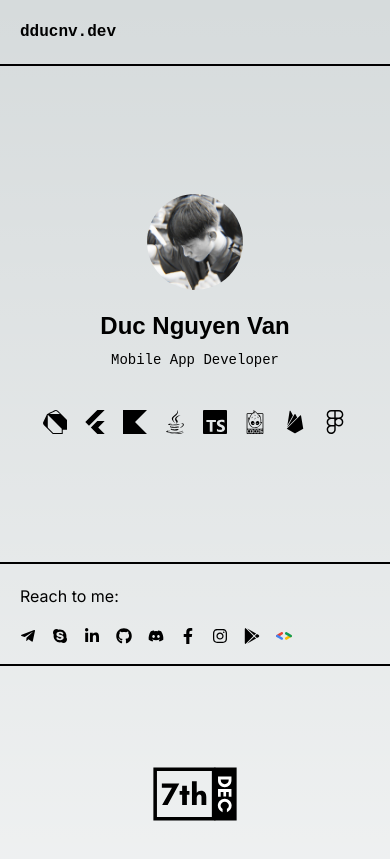
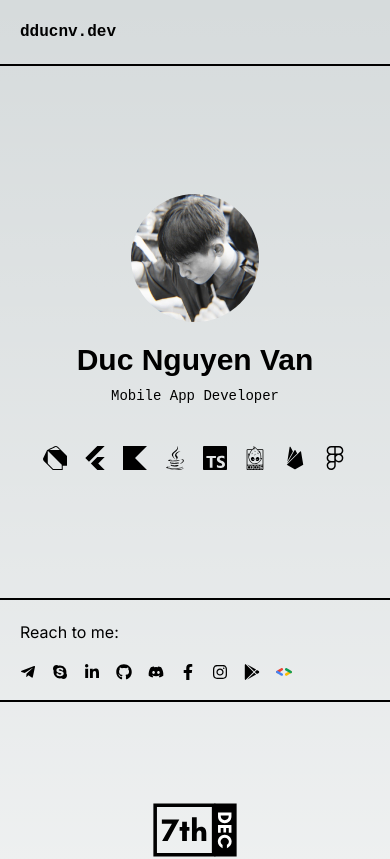
Before and after one commit to dducnv/my_portfolio, a Next.js app: page / in a window 390 px wide. Shown: the top 859 px of the page. Built offline with nearby package versions, Linux system fonts and the light colour scheme.

Commit message:
refactor: update avatar size and name font size on home page

```diff
--- a/app/page.tsx
+++ b/app/page.tsx
@@ -137,7 +137,7 @@ export default function Home() {
       <section className="flex justify-center items-center py-32 border-b-2 border-b-black dark:border-b-white">
         <div className="flex flex-col items-center">
 
-          <div className=" w-24 h-24 md:h-44 md:w-44 relative rounded-full overflow-hidden">
+          <div className=" w-32 h-32 md:h-44 md:w-44 relative rounded-full overflow-hidden">
             <Image
               src="/avatar.jpg"
               className=" object-contain"
@@ -145,7 +145,7 @@ export default function Home() {
               fill
             />
           </div>
-          <h1 className="text-2xl md:text-4xl mt-5 be-vietnam-pro font-bold">Duc Nguyen Van</h1>
+          <h1 className="text-3xl md:text-4xl mt-5 be-vietnam-pro font-bold">Duc Nguyen Van</h1>
           <p className="text-sm md:text-lg mt-2 ibm-mono-font">Mobile App Developer</p>
           <div className="flex flex-wrap space-x-4 item-center mt-10">
             {
```
